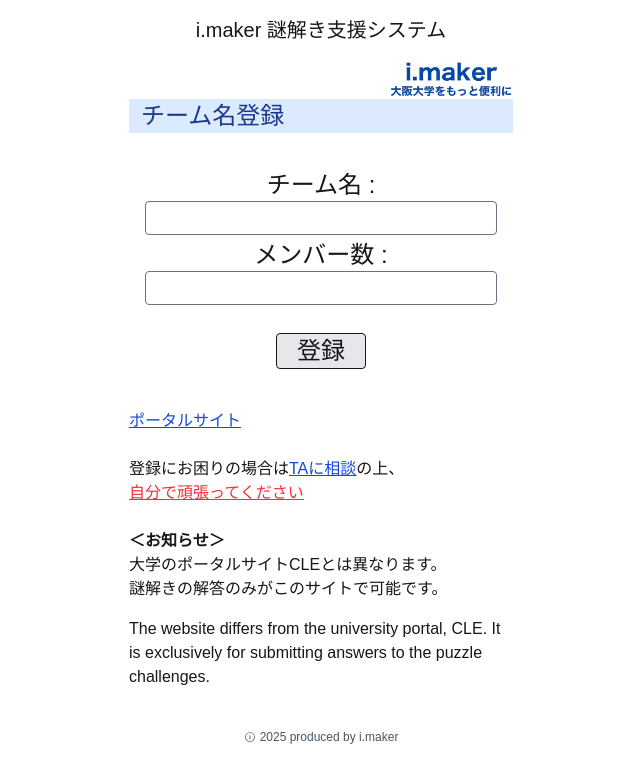
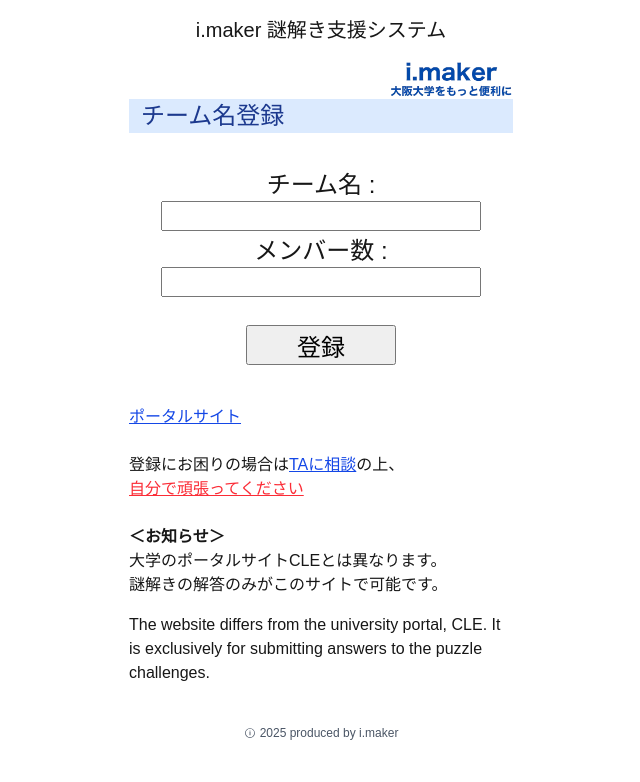
Before and after one commit to ogatakatsuya/machikane-2025, a Next.js app in the folder frontend/: page /register in a window 1280 px wide. Shown: the top 782 px of the page, without its empty margins (319-959 px from the left). Built offline with nearby package versions, Linux system fonts and the light colour scheme; no server answers.

Commit message:
fix: input ui

```diff
--- a/frontend/src/components/RegisterForm.tsx
+++ b/frontend/src/components/RegisterForm.tsx
@@ -13,9 +13,7 @@ const RegisterForm = () => {
           <input
             id="name"
             {...register("name")}
-            className={`w-full border rounded-sm px-1 py-1 focus:outline-none focus:ring-2 focus:ring-black ${
-              errors.name ? "border-red-500" : "border-gray-500"
-            }`}
+            className="w-[320px] h-[30px] text-[18px] [appearance:revert] [border:revert] [padding:revert] [margin:revert] [background:revert] [color:revert] [border-radius:revert]"
           />
         </label>
         {errors.name && (
@@ -32,9 +30,7 @@ const RegisterForm = () => {
             id="memberNum"
             type="number"
             {...register("memberNum", { valueAsNumber: true })}
-            className={`w-full border rounded-sm px-1 py-1 focus:outline-none focus:ring-2 focus:ring-black ${
-              errors.memberNum ? "border-red-500" : "border-gray-500"
-            }`}
+            className="w-[320px] h-[30px] text-[18px] [appearance:revert] [border:revert] [padding:revert] [margin:revert] [background:revert] [color:revert] [border-radius:revert]"
           />
         </label>
         {errors.memberNum && (
@@ -50,17 +46,15 @@ const RegisterForm = () => {
         </div>
       )}
 
-      <button
-        type="submit"
-        disabled={isLoading}
-        className={`py-px px-5 mt-7 rounded-sm text-2xl mx-auto border ${
-          isLoading
-            ? "bg-gray-100 text-gray-400 cursor-not-allowed"
-            : "bg-gray-200 hover:bg-gray-300"
-        }`}
-      >
-        {isLoading ? "登録中..." : "登録"}
-      </button>
+      <div className="flex justify-center pt-7">
+        <input
+          type="button"
+          disabled={isLoading}
+          onClick={onSubmit}
+          className="w-[150px] h-[40px] text-[24px] [appearance:revert] [border:revert] [padding:revert] [margin:revert] [background:revert] [color:revert] [border-radius:revert]"
+          value={isLoading ? "登録中..." : "登録"}
+        />
+      </div>
     </form>
   );
 };
```
